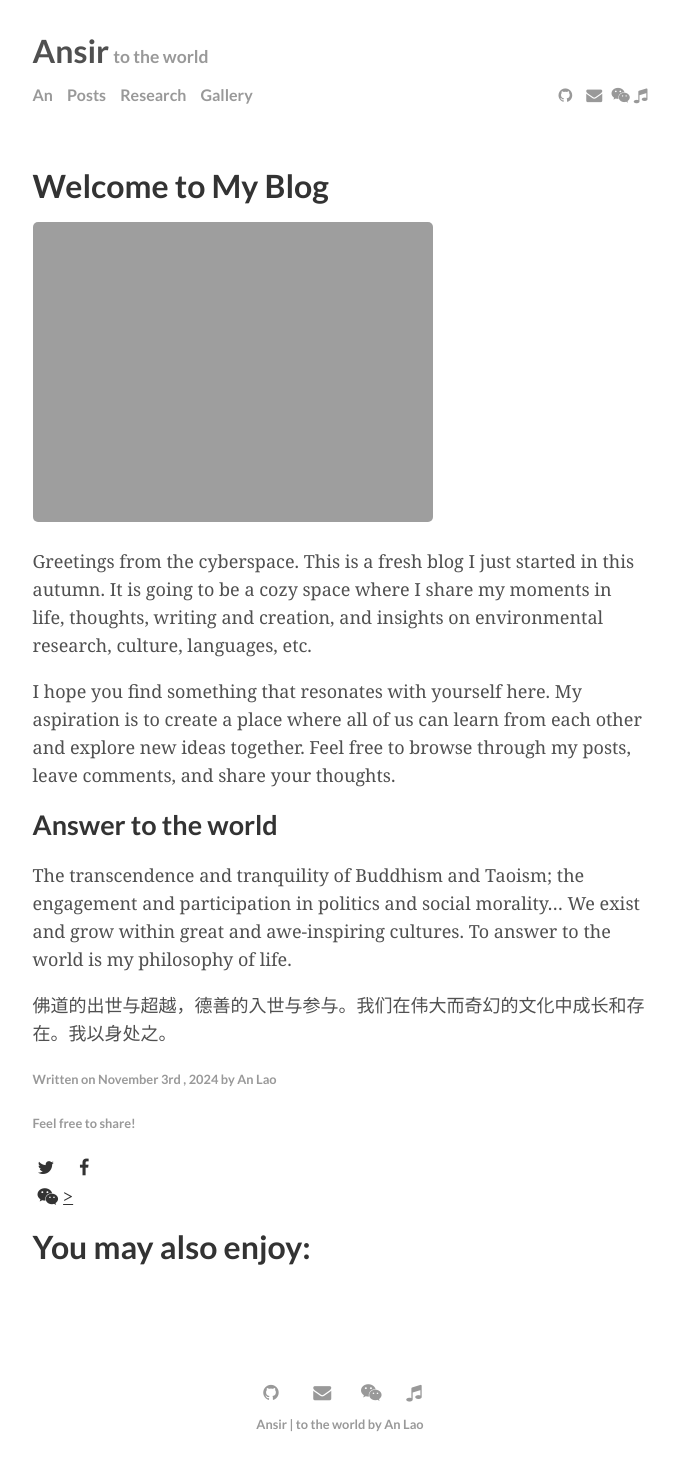
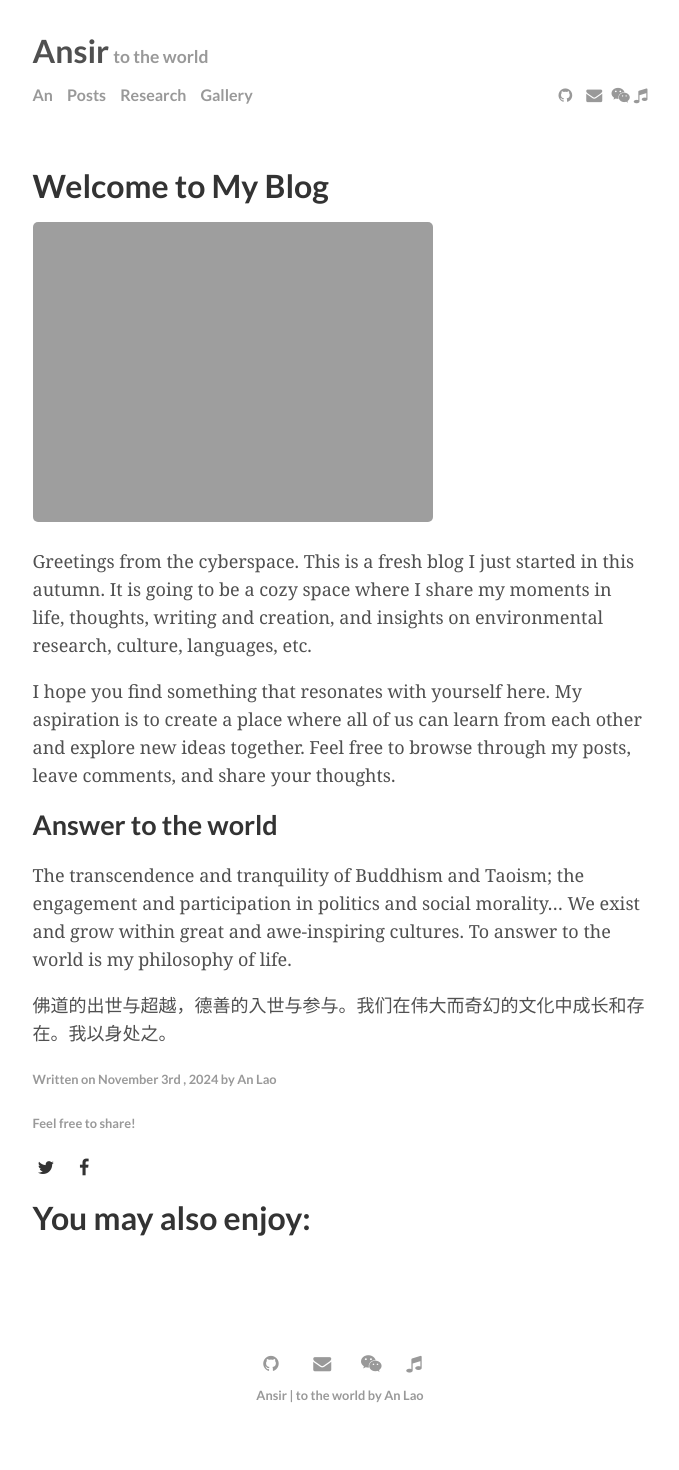
Before and after one commit to D093gg/D093gg.github.io, a Jekyll site: the page built from _posts/2024-11-03-welcome-to-my-blog.md, in a window 1280 px wide. Shown: the whole page, without its empty margins (300-979 px from the left). Built offline with Jekyll 4.4.1, drawn with Linux system fonts in a browser that asks for light colours; some web fonts are replaced; comment, search, counter and statistics services are not loaded; after the commit the page ends 1441 px from its top, so only the background shows below that.

Commit message:
Update social-sharing.html

```diff
--- a/_includes/social-sharing.html
+++ b/_includes/social-sharing.html
@@ -3,7 +3,3 @@
   <a href="https://twitter.com/intent/tweet?text={{ page.title }}&amp;url={{ site.github.url }}{{ page.url }}" target="_blank"><i class="fa fa-twitter" aria-hidden="true"></i></a>
   <a href="https://www.facebook.com/sharer/sharer.php?u={{ site.github.url }}{{ page.url }}&amp;title={{ page.title }}" target="_blank"><i class="fa fa-facebook" aria-hidden="true"></i></a>
 </div>
-<div class="bdsharebuttonbox">
-  <a href="#" class="bds_weixin" data-cmd="weixin" title="分享到微信"><i class="fa fa-wechat" aria-hidden="true"></i>></a>
-</div>
-<script>window._bd_share_config={"common":{"bdSnsKey":{},"bdText":"","bdMini":"2","bdMiniList":false,"bdPic":"","bdStyle":"1","bdSize":"16"},"share":{},"image":{"viewList":["qzone","tsina","tqq","renren","weixin"],"viewText":"分享到：","viewSize":"16"},"selectShare":{"bdContainerClass":null,"bdSelectMiniList":["qzone","tsina","tqq","renren","weixin"]}};with(document)0[(getElementsByTagName('head')[0]||body).appendChild(createElement('script')).src='http://bdimg.share.baidu.com/static/api/js/share.js?v=89860593.js?cdnversion='+~(-new Date()/36e5)];</script>
```
